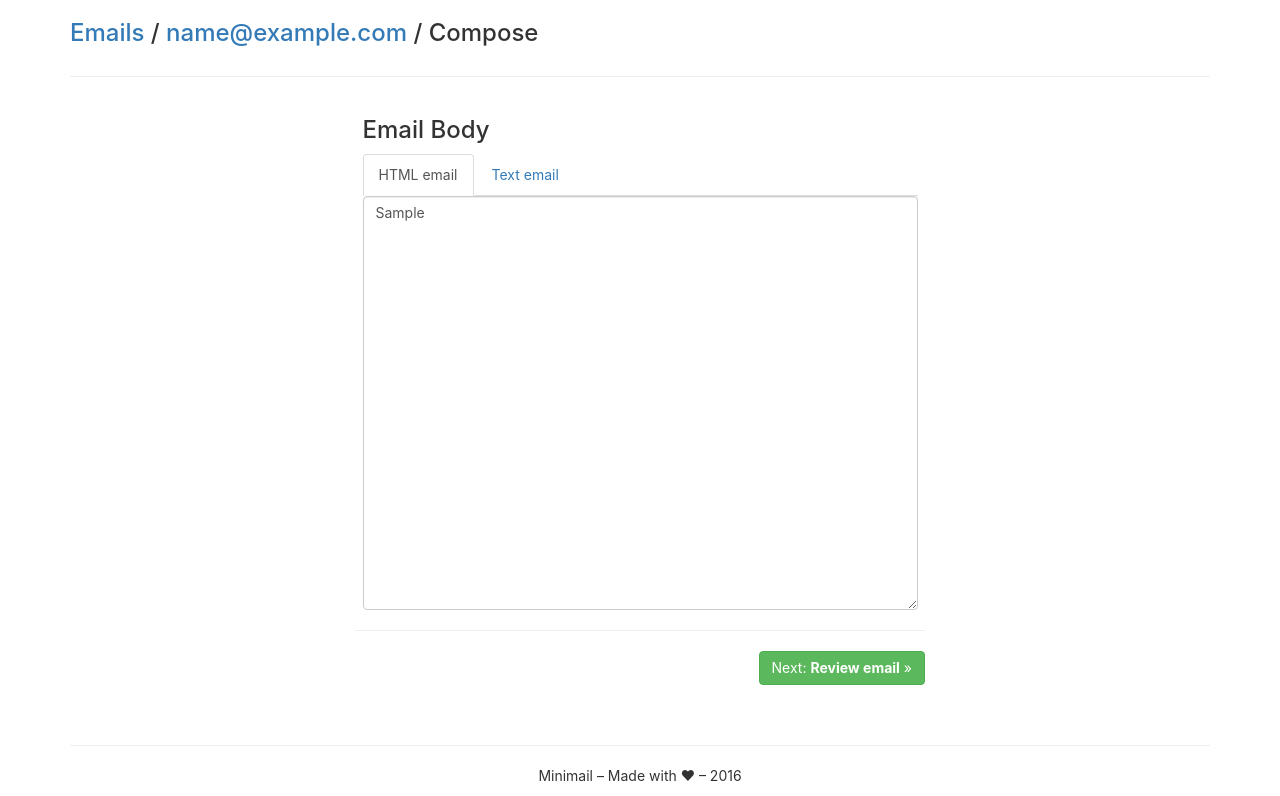
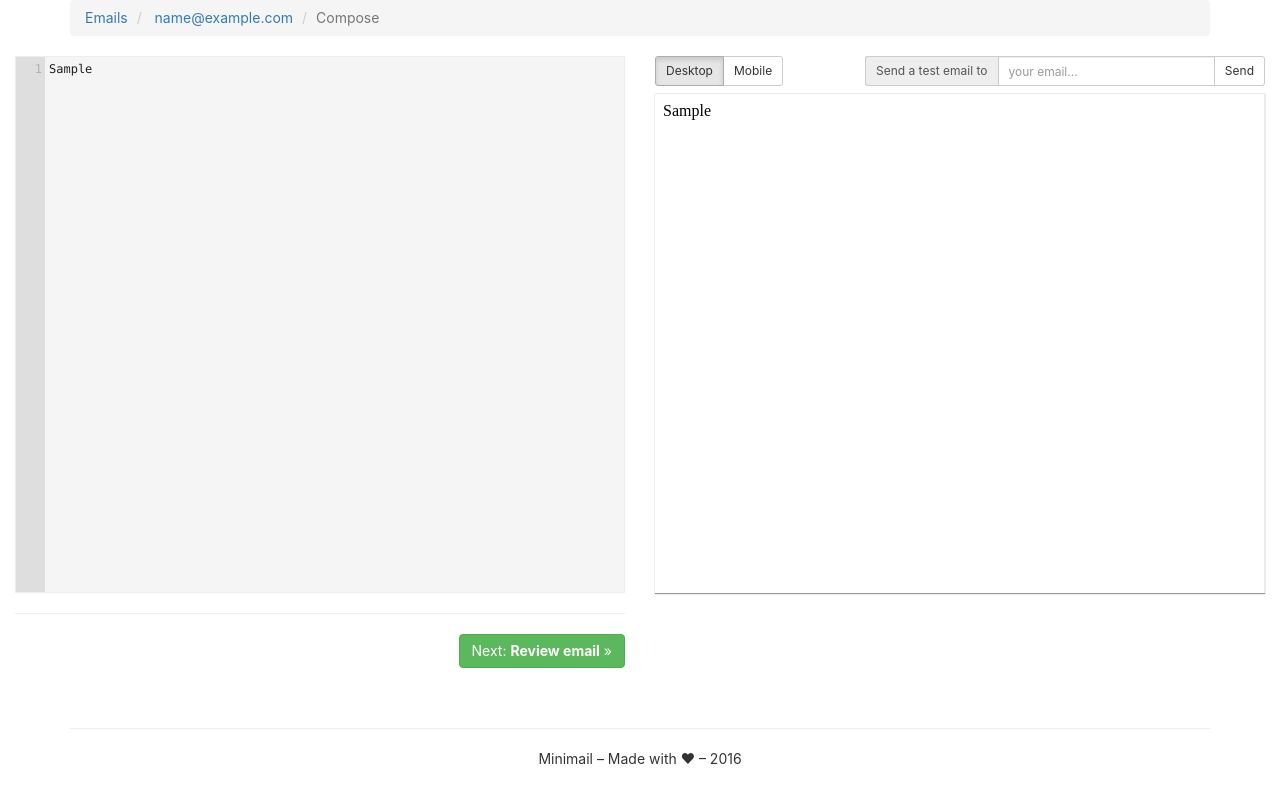
Before and after one commit to r1q/minimail, a Django app: page /campaigns/1/compose in a window 1280 px wide. Shown: the part 92-888 px from the top of the page. After the commit the page ends 856 px from the top, so only its background shows below. Run offline with Django 3.2, Linux system fonts and the light colour scheme; tables that the repository leaves empty hold one stand-in row (values such as "Sample post"); some libraries are stand-ins or nearby versions.

Commit message:
Improve compose experience.

```diff
--- a/campaign_management/models.py
+++ b/campaign_management/models.py
@@ -20,7 +20,7 @@ class Campaign(models.Model):
     schedule_send = models.DateTimeField(blank=True, null=True)
     # No foreign key for these, as the template may change
     html_template = models.TextField()
-    text_template = models.TextField(blank=True)
+    text_template = models.TextField(blank=True, default='')
     # Status
     is_sent = models.BooleanField(default=False)
     recipient_count = models.PositiveIntegerField(blank=True, null=True)
--- a/campaign_management/templates/campaign_compose.html
+++ b/campaign_management/templates/campaign_compose.html
@@ -9,60 +9,145 @@
 
 {% block content %}
 
-  <div class='row'>
-    <div class='col-lg-12'>
-      <h3>
-        <a href='{% url 'campaign-list' %}'>{% trans "Emails" %}</a>
-        {% if campaign %}
-        / <a href='{% url 'campaign-detail' campaign.id %}'>{{campaign.email_subject}}</a>
-        / Compose
-        {% else %}
-        / {% trans "Compose email" %}
-        {% endif %}
-      </h3>
+  <div class='container'>
+    <div class='row'>
+      <div class='col-lg-12'>
+        <ol class='breadcrumb'>
+          <li>
+            <a href='{% url 'campaign-list' %}'>{% trans "Emails" %}</a>
+          </li>
+          <li>
+            <a href='{% url 'campaign-detail' campaign.id %}'>{{campaign.email_subject}}</a>
+          </li>
+          <li class='active'>{% trans 'Compose' %}</li>
+        </ol>
+      </div>
     </div>
   </div>
 
-  <hr />
 
   <div class='row'>
-    <form method='post'>
-      <div class='col-lg-6 col-lg-offset-3'>
-
+      <form method='post'>
         {% csrf_token %}
-
-        <h3>Email Body</h3>
-
-        <ul class="nav nav-tabs">
-          <li role="presentation" class="active"><a href="#html-email" data-toggle="tab">HTML email</a></li>
-          <li role="presentation"><a href="#text-email" data-toggle="tab">Text email</a></li>
-        </ul>
-        <div class="tab-content">
-          <div role="tabpanel" class="tab-pane active" id="html-email">
-            <textarea class='form-control'
-                      rows='20'
-                      name='html_email'
-                     placeholder='html email body'>{{campaign.html_template}}</textarea>
-          </div>
-          <div role="tabpanel" class="tab-pane" id="text-email">
-            <textarea class='form-control'
-                      name='text_email'
-                      rows='20'
-                      placeholder='text email body'>{{campaign.text_template}}</textarea>
-          </div>
-        </div>
-
-      </div>
-
-      <div class='row'>
-        <div class='col-lg-6 col-lg-offset-3'>
+        <div class='col-lg-6 col-sm-6'>
+          <textarea id='id_html_email'
+                    class='form-control'
+                    rows='20'
+                    name='html_email'
+                    placeholder='html email body'
+                    required>{{campaign.html_template}}</textarea>
           <hr />
           <button class='btn btn-success pull-right'>Next: <strong>Review email</strong> &raquo;</button>
         </div>
+      </form>
+
+      <!--  HTML Preview and Text email -->
+      <div class='col-lg-6 col-sm-6'>
+
+            <div class="btn-group btn-group-sm pull-left" role="group" aria-label="Preview Size">
+              <button type="button" data-size='1000x768' class="btn btn-default active btn-resize-preview">Desktop</button>
+              <button type="button" data-size='380x500' class="btn btn-default btn-resize-preview">Mobile</button>
+<!--               <div class="btn-group" role="group"> -->
+<!--                 <button type="button" class="btn btn-default btn-sm dropdown-toggle" data-toggle="dropdown" aria-haspopup="true" aria-expanded="false"> -->
+<!--                   Other <span class="caret"></span> -->
+<!--                 </button> -->
+<!--                 <ul class="dropdown-menu"> -->
+<!--                   <li><a href="#">iPhone 7</a></li> -->
+<!--                   <li><a href="#">iPhone 6S</a></li> -->
+<!--                   <li><a href="#">iPhone 5</a></li> -->
+<!--                 </ul> -->
+<!--               </div> -->
+            </div>
+        <form action='{% url "campaign-send-test-email" campaign.pk %}' method='post' class='pull-right' style='width:400px'>
+          {% csrf_token %}
+          <div>
+            <div class="input-group input-group-sm">
+              <span class="input-group-addon" id="sizing-addon1">
+                Send a test email to
+              </span>
+              <input type="text" name="email" class="form-control" placeholder="your email..." value="{{user.email}}" maxlength=150/>
+              <span class="input-group-btn">
+                <button type="submit" class="btn btn-default">Send</button>
+              </span>
+            </div>
+          </div>
+        </form>
+
+        <div class='text-center'>
+          <iframe id='id_html_email_preview' style='max-width: 100%; border: 0; width: 100%;
+            box-shadow: 0 1px 1px #969696; min-height: 500px; transition: width 0.2s ease-in; height:
+            500px;margin: 7px auto; border-right: 1px solid #eaeaea;border-top: 1px solid #eaeaea;'></iframe>
+        </div>
       </div>
 
-    </form>
 
   </div>
 
 {% endblock %}
+
+
+{% block styles %}
+  <link rel="stylesheet" href='{% static "css/codemirror.css" %}' />
+  <link rel="stylesheet" href='{% static "css/base16-light.css" %}' />
+  <style>
+    .CodeMirror, textarea#id_html_email {
+      border: 1px solid #EEE;
+      min-height: 537px;
+      height: 537px;
+      font-family: Menlo, monospace;
+      font-size: 12px;
+    }
+    .CodeMirror-linenumbers {
+      background: #DEDEDE;
+    }
+    .CodeMirror-scroll {
+      max-height: 3200px;
+      max-height: 400vh;
+    }
+  </style>
+{% endblock %}
+
+
+{% block script %}
+  <script src='{% static "js/vendor/codemirror.js" %}'></script>
+  <script src='{% static "js/vendor/xml.js" %}'></script>
+  <script src='{% static "js/vendor/htmlmixed.js" %}'></script>
+  <script>
+    // Enable the tab navigation
+    /*$('#newTemplateTabs a').click(function (ev) {
+      ev.preventDefault()
+      $(this).tab('show')
+    })*/
+    // Init the HTML editor
+    var html_email_texarea = document.getElementById('id_html_email');
+    var html_editor = CodeMirror.fromTextArea(html_email_texarea, {
+      theme: 'base16-light',
+      lineNumbers: true,
+      mode: "text/html",
+      viewportMargin: Infinity,
+      tabindex: "1"
+    });
+    // Init the HTML preview
+    var html_delay;
+    html_editor.on("change", function() {
+      clearTimeout(html_delay);
+      html_delay = setTimeout(updateHTMLPreview, 300);
+    });
+    function updateHTMLPreview() {
+      var previewFrame = document.getElementById('id_html_email_preview');
+      var preview =  previewFrame.contentDocument || previewFrame.contentWindow.document;
+      preview.open();
+      preview.write(html_editor.getValue());
+      preview.close();
+    }
+    setTimeout(updateHTMLPreview, 300);
+    // Resize HTML Preview buttons
+    $('.btn-resize-preview').on('click', function (ev) {
+      $('.btn-resize-preview').toggleClass('active');
+      var size = $(this).data('size').split('x');
+      $('#id_html_email_preview').css('width', size[0]+'px')
+      $(this).blur()
+    });
+
+  </script>
+{% endblock %}
--- a/campaign_management/templates/campaign_review.html
+++ b/campaign_management/templates/campaign_review.html
@@ -9,6 +9,8 @@
 
 
 {% block content %}
+
+  <div class='container'>
 
   <div class='row'>
     <div class='col-lg-12'>
@@ -108,5 +110,7 @@
     </div>
   </div>
 
+  </div>
+
 
 {% endblock %}
--- a/campaign_management/views.py
+++ b/campaign_management/views.py
@@ -140,8 +140,7 @@ def send_test_email(request, pk):
                       campaign.email_from_email,
                       [recipient],
                       fail_silently=False,
-                      html_message=campaign.html_template,
-                      reply_to=[campaign.email_reply_to_email])
+                      html_message=campaign.html_template)
     except Exception as ex:
         messages.error(request,
                        "Test email not sent: {}".format(ex),
@@ -231,8 +230,9 @@ class ComposeEmailView(View):
 
     def post(self, request, pk):
         #TODO: Inline CSS from HTML
+        #TODO: Use striped tag version of HTML for text
         html_email = request.POST.get('html_email')
-        text_email = request.POST.get('text_email')
+        text_email = ""
         campaign = Campaign.objects.get(pk=pk)
         campaign.html_template = html_email
         campaign.text_template = text_email
--- a/templates/master.html
+++ b/templates/master.html
@@ -22,7 +22,7 @@
     </header>
     {% endblock %}
 
-    <main class='container'>
+    <main class='container-fluid'>
 
       {% block notifs %}
         {% if messages %}
```
